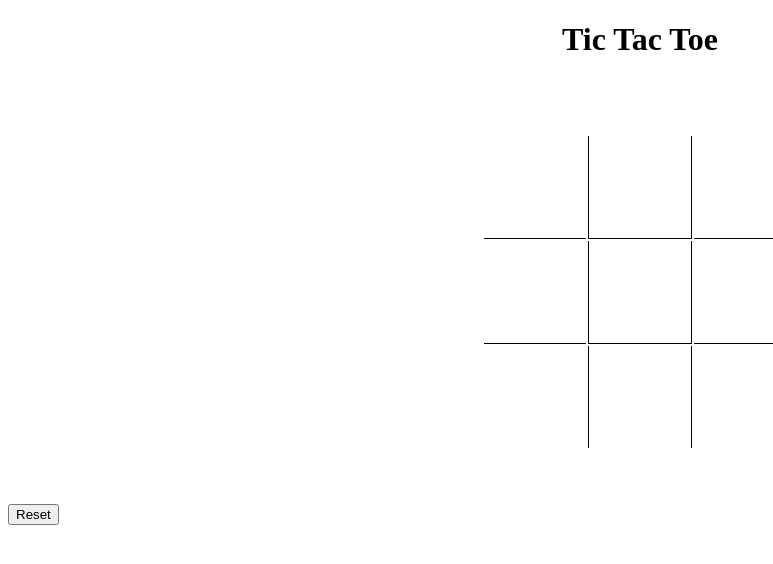
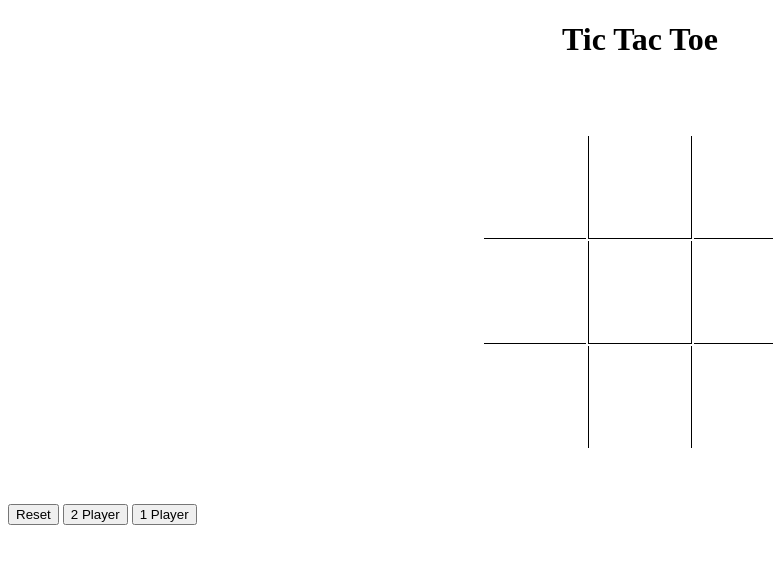
Before and after one commit to Tachyon01/Tic_Tac_Toe, a plain HTML site: page index.html in a window 1280 px wide. Shown: the whole page, without its empty margins (0-773 px from the left). Drawn offline with Linux system fonts and the light colour scheme.

Commit message:
Update index.html

```diff
--- a/index.html
+++ b/index.html
@@ -34,6 +34,8 @@
 </table>
 <br><br><br>
 <button id="reset">Reset</button>
+<button id="pvp">2 Player</button>
+<button id="comp">1 Player</button>
 <script type="text/javascript" src="assets/js/Tic-Tac-Toe.js"></script>
 </body>
 </html>
```
